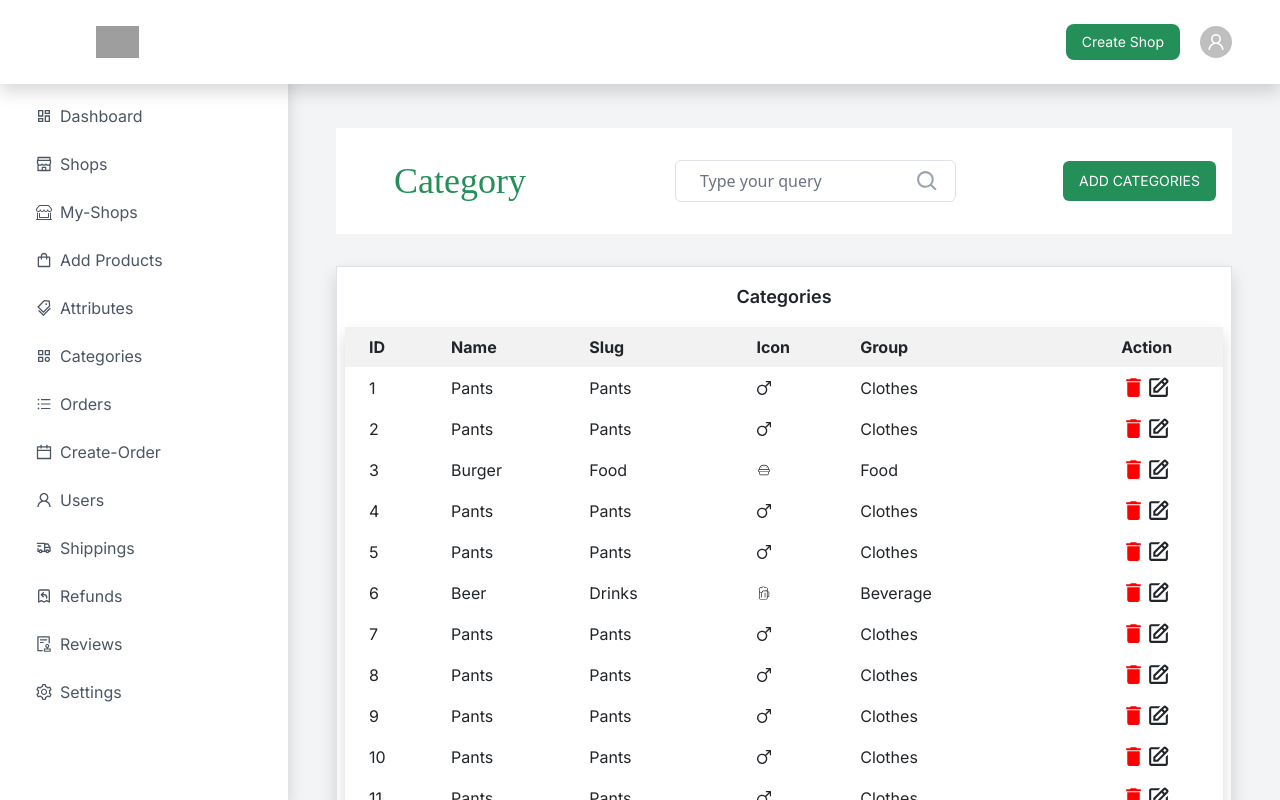
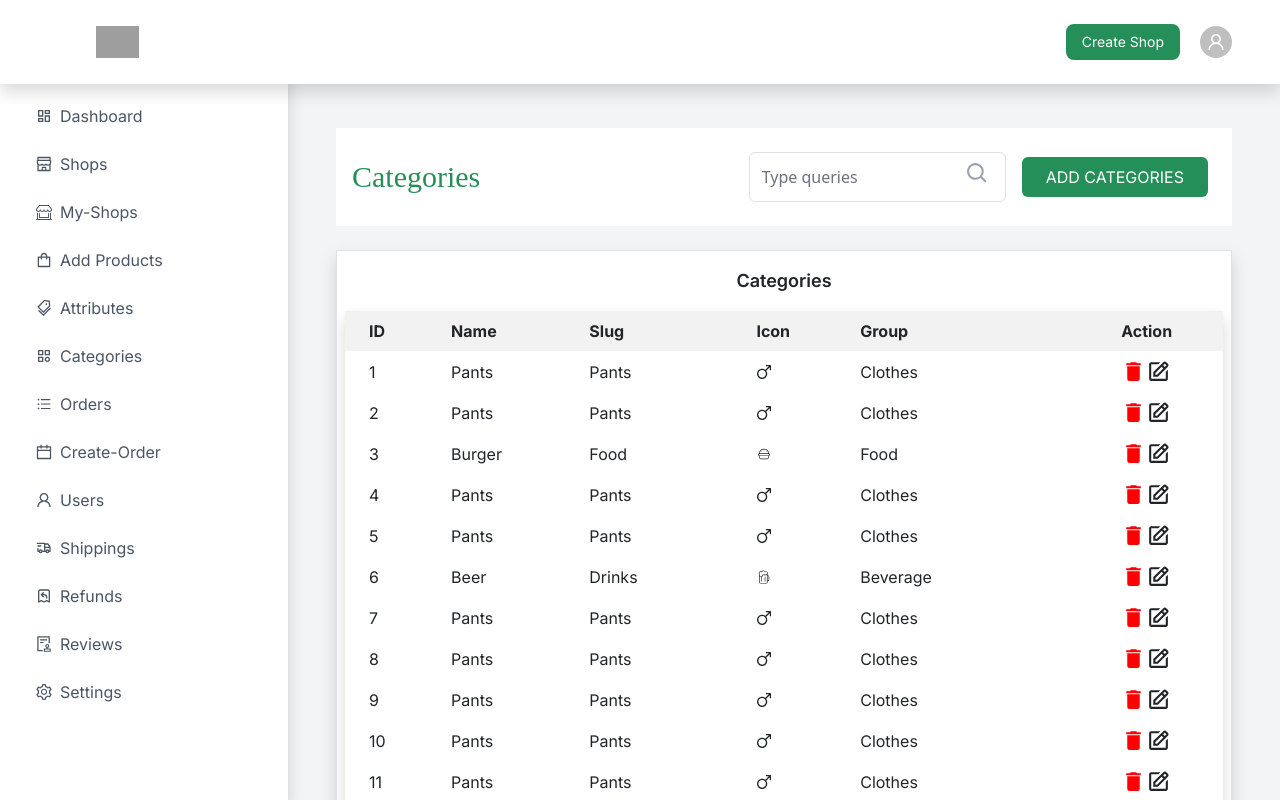
Before and after one commit to Farisbit19003/-SIDE-BAR, a React (Vite) app: page /categories in a window 1280 px wide. Shown: the top 800 px of the page. Built offline with nearby package versions, Linux system fonts and the light colour scheme; grey boxes are pictures that could not be loaded; a web font is replaced by a local one; what tailwindcss-rtl would draw is missing.

Commit message:
SEARCH n BUTTON DEAD

```diff
--- a/src/components/comp/common/search.jsx
+++ /dev/null
@@ -1,37 +0,0 @@
-import React from "react";
-import { BiSearch } from "react-icons/bi";
-const Search = ({
-  className,
-  onSearch,
-  variant = "outline",
-  shadow = false,
-  inputClassName,
-  ...rest
-}) => {
-  return (
-    <form
-      noValidate
-      role="search"
-      className="relative flex justify-center p-3 w-full items-center"
-    >
-      <div className="relative">
-        <input
-          type="text"
-          id="search"
-          placeholder="Type your query"
-          aria-label="Search input"
-          autoComplete="off"
-          {...rest}
-          className="px-4 py-2  border border-gray-400 rounded-md  focus:outline-none focus:ring-2 focus:ring-green-600"
-        />
-        <button
-          type="submit"
-          className="absolute top-0 right-0 px-3 whitespace-pre-wrap py-2 text-gray-400 outline-none focus:outline-none active:outline-none"
-        >
-          <BiSearch size={25} className="inline-block align-middle" />
-        </button>
-      </div>
-    </form>
-  );
-};
-export default Search;
--- a/src/components/comp/common/singleSearch.jsx
+++ /dev/null
@@ -1,42 +0,0 @@
-import React from "react";
-import { BiSearch } from "react-icons/bi";
-
-const SingleSearch = ({
-  className,
-  onSearch,
-  variant = "outline",
-  shadow = false,
-  inputClassName,
-  ...rest
-}) => {
-  return (
-    <>
-      <form
-        noValidate
-        role="search"
-        className="relative  flex justify-end  p-3 w-full items-center"
-      >
-         <div className="relative ">
-  <input
-    type="text"
-    id="search"
-    placeholder="Type your query"
-    aria-label="Search input"
-    autoComplete="off"
-    {...rest}
-    className="px-8 py-2 w-[22rem] md:!w-full flex items-center border-gray-400 rounded-md  focus:outline-none focus:ring-2 focus:ring-green-600"
-  />
-  <button
-    type="submit"
-    className="absolute top-0 right-0 px-3 whitespace-pre-wrap py-2 text-gray-400 outline-none focus:outline-none active:outline-none"
-  >
-    <BiSearch size={25} className="inline-block align-middle" />
-  </button>
-</div>
-
-
-      </form>
-    </>
-  );
-};
-export default SingleSearch;
--- a/src/components/layout/pages/add-products.jsx
+++ b/src/components/layout/pages/add-products.jsx
@@ -1,31 +1,32 @@
 import React from "react";
 import AdminLayout from "../admin";
-import Search from "../../comp/common/search";
 import { Link } from "react-router-dom";
 
 const AddProducts = () => {
   return (
     <AdminLayout>
-    <div className="mb-8 flex flex-col">
-        <div className="flex p-3 bg-white justify-center w-full flex-col items-center md:flex-row">
-          <div className="flex items-center justify-center md:mb-0 md:w-1/4">
-            <h1 className="text-4xl flex items-center justify-center font-serif text-[#248F59] font-normal text-heading">
-              Products
-            </h1>
+  <div className="p-3 md:p-6 mb-6 flex  flex-col sm:flex-row items-center justify-between bg-white ">
+        <div>
+          <h1 className="font-serif font-normal text-3xl text-[#248F59]">
+            Products
+          </h1>
+        </div>
+        <div className="flex flex-col px-2 py-2 sm:flex-row gap-3 justify-center  items-center">
+          <div className="relative">
+            <input
+              type="search"
+              placeholder="Type queries"
+              className=" sm:py-3 border border-gray-400 rounded-md focus:outline-none focus:ring-2 focus:ring-green-600 w-full"
+            />
+            <button
+              type="submit"
+              className="absolute top-0 right-0 px-3 sm:px-4 whitespace-pre-wrap  my-2 text-gray-400 outline-none focus:outline-none active:outline-none"
+            >
+              <BiSearch size={25} className="inline-block align-middle" />
+            </button>
           </div>
-
-          <div className="ms-auto flex w-full flex-col items-center space-y-4 md:flex-row md:space-y-0 xl:w-3/4 justify-between sm:flex-row sm:items-stretch">
-            <Search className="w-full flex flex-wrap sm:w-auto" />
-
-            {/* <TypeFilter
-              className="md:ms-6"
-              onTypeFilter={({ slug }: { slug: string }) => {
-                setType(slug);
-                setPage(1);
-              }}
-            /> */}
-
-            <button className="bg-[#248F59] my-auto rounded h-10 w-full sm:w-auto text-sm whitespace-nowrap flex flex-grow justify-center items-center font-sans uppercase text-[#FFFFFF] p-3">
+          <div className=" flex ">
+            <button className="bg-[#248F59] w-full px-4 py-2 sm:py-3 rounded-md text-sm sm:text-base whitespace-nowrap flex justify-center items-center font-sans uppercase text-[#FFFFFF]">
               <Link to="/categories/create">Add Categories</Link>
             </button>
           </div>
--- a/src/components/layout/pages/categories.jsx
+++ b/src/components/layout/pages/categories.jsx
@@ -2,8 +2,7 @@ import React from "react";
 import AdminLayout from "../admin";
 import { Link } from "react-router-dom";
 import CatTable from "../../comp/category/categoryTable";
-import Search from "../../comp/common/search";
-
+import {BiSearch} from "react-icons/bi";
 const Categories = () => {
   //  function handleSearch({ searchText }:
   //   { searchText: string }) {
@@ -12,31 +11,34 @@ const Categories = () => {
   // }
   return (
     <AdminLayout>
-      <div className="mb-8 flex flex-col">
-        <div className="flex p-3 bg-white justify-center w-full flex-col items-center md:flex-row">
-          <div className="flex items-center justify-center md:mb-0 md:w-1/4">
-            <h1 className="text-4xl flex items-center justify-center font-serif text-[#248F59] font-normal text-heading">
-              Category
-            </h1>
+      <div className="p-3 md:p-6 mb-6 flex  flex-col sm:flex-row items-center justify-between bg-white ">
+        <div>
+          <h1 className="font-serif font-normal text-3xl text-[#248F59]">
+            Categories
+          </h1>
+        </div>
+        <div className="flex flex-col px-2 py-2 sm:flex-row gap-3 justify-center  items-center">
+          <div className="relative">
+            <input
+              type="search"
+              placeholder="Type queries"
+              className=" sm:py-3 border border-gray-400 rounded-md focus:outline-none focus:ring-2 focus:ring-green-600 w-full"
+            />
+            <button
+              type="submit"
+              className="absolute top-0 right-0 px-3 sm:px-4 whitespace-pre-wrap  my-2 text-gray-400 outline-none focus:outline-none active:outline-none"
+            >
+              <BiSearch size={25} className="inline-block align-middle" />
+            </button>
           </div>
-
-          <div className="  w-full  flex sm:flex-row flex-col   xl:w-3/4  ">
-            <Search className="flex" />
-
-            {/* <TypeFilter
-              className="md:ms-6"
-              onTypeFilter={({ slug }: { slug: string }) => {
-                setType(slug);
-                setPage(1);
-              }}
-            /> */}
-              <div className="flex w-full sm:w-fit">
-            <button className="bg-[#248F59] my-auto rounded h-10 w-full sm:w-full text-sm whitespace-nowrap flex  justify-center items-center font-sans uppercase text-[#FFFFFF] p-3">
+          <div className=" flex ">
+            <button className="bg-[#248F59] w-full px-4 py-2 sm:py-3 rounded-md text-sm sm:text-base whitespace-nowrap flex justify-center items-center font-sans uppercase text-[#FFFFFF]">
               <Link to="/categories/create">Add Categories</Link>
-            </button></div>
+            </button>
           </div>
         </div>
       </div>
+
       <div className="flex w-full">
         {" "}
         <CatTable />
--- a/src/components/layout/pages/shops.jsx
+++ b/src/components/layout/pages/shops.jsx
@@ -1,25 +1,34 @@
-import React from 'react';
-import AdminLayout from '../admin';
-import SingleSearch from '../../comp/common/singleSearch';
-import { ShopTable } from '../../comp/shop/shopsTable';
-
+import React from "react";
+import AdminLayout from "../admin";
+import { BiSearch } from "react-icons/bi";
+import { ShopTable } from "../../comp/shop/shopsTable";
 
 const Shops = () => {
   return (
     <AdminLayout>
-    <div className="mb-8 flex flex-col">
-        <div className="bg-white flex py-3 mx-auto shadow w-full  flex-col items-center md:flex-row">
-          <div className="flex px-3 md:mb-0 md:w-3/4">
-            <h1 className="text-4xl flex font-serif text-[#248F59] font-normal text-heading">
-              Shops
-            </h1>
+      <div className="p-3 md:p-6 mb-6 flex  flex-col sm:flex-row items-center justify-between bg-white ">
+        <div>
+          <h1 className="font-serif font-normal text-3xl text-[#248F59]">
+            Shop
+          </h1>
+        </div>
+
+          <div className="relative w-full max-w-md">
+            <input
+              type="search"
+              placeholder="Type queries"
+              className="w-full sm:py-3 border border-gray-400 rounded-md focus:outline-none focus:ring-2 focus:ring-green-600"
+            />
+            <button
+              type="submit"
+              className="absolute top-0 right-0 px-3 sm:px-4 whitespace-pre-wrap my-2 text-gray-400 outline-none focus:outline-none active:outline-none"
+            >
+              <BiSearch size={25} className="inline-block align-middle" />
+            </button>
           </div>
-          <div className="flex">
-          <SingleSearch />
-          </div>
-        </div>
-        <ShopTable/>
+
       </div>
+      <ShopTable />
     </AdminLayout>
   );
 };
```
